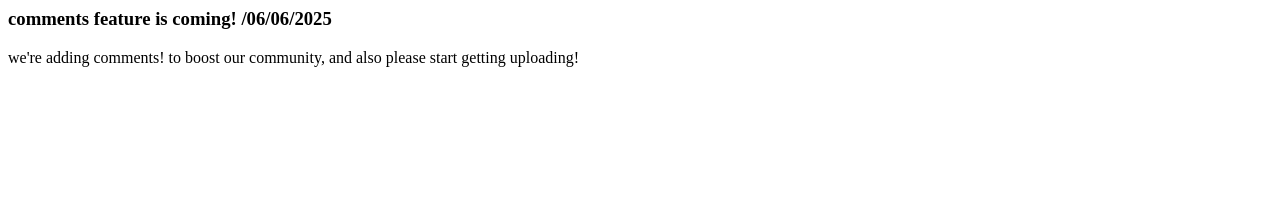
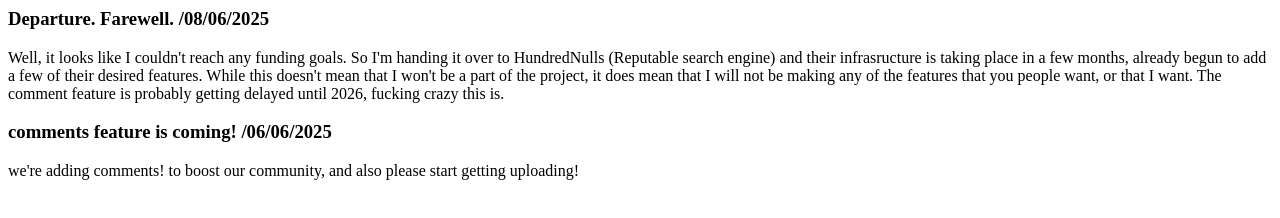
Before and after one commit to theaverageviolentmf/OURTUBE_SRC, a plain HTML site: page news/index.html in a window 1280 px wide. Drawn offline with Linux system fonts and the light colour scheme.

Commit message:
Update index.html

```diff
--- a/news/index.html
+++ b/news/index.html
@@ -1,3 +1,12 @@
+<div>
+  <h3>
+    Departure. Farewell. /08/06/2025
+  </h3>
+  <p>
+    Well, it looks like I couldn't reach any funding goals. So I'm handing it over to HundredNulls (Reputable search engine) and their infrasructure is taking place in a few months, already begun to add a few of their desired features. While this doesn't mean that I won't be a part of the project, it does mean that I will not be making any of the features that you people want, or that I want. The comment feature is probably getting delayed until 2026, fucking crazy this is.
+  </p>
+</div>
+
 <div>
   <h3>
     comments feature is coming! /06/06/2025
```
